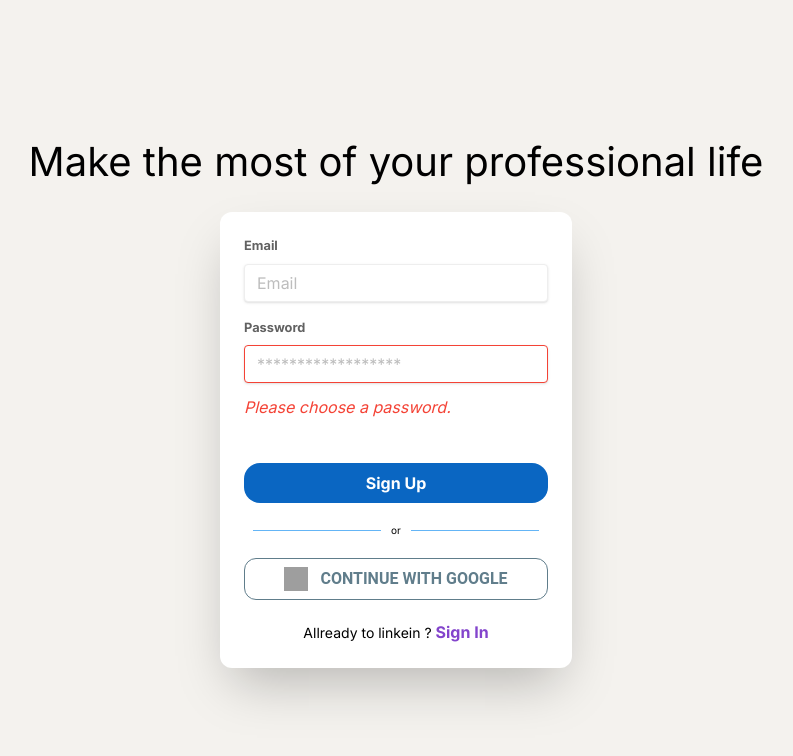
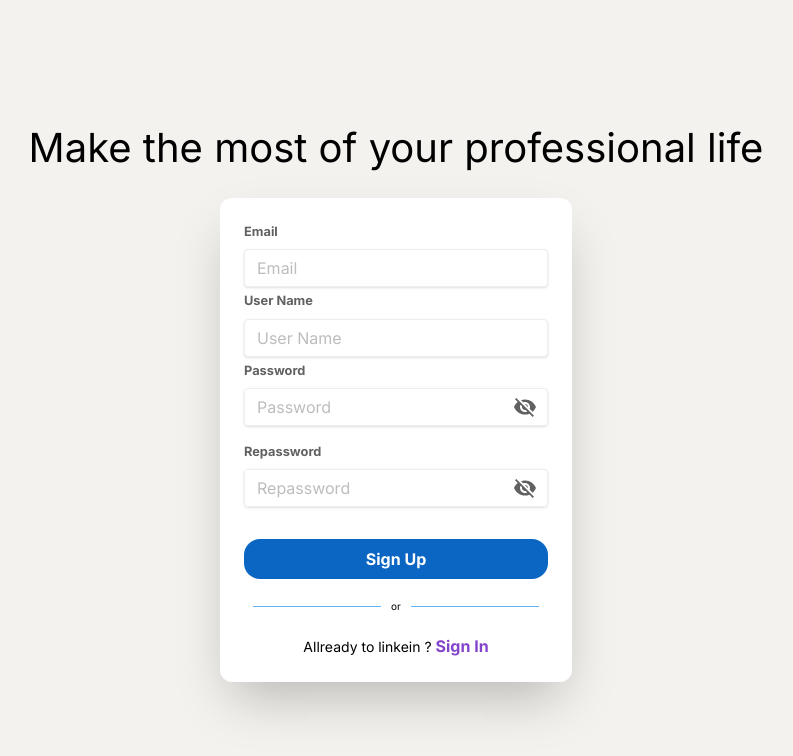
Before and after one commit to pet-project-with-friends/linkedbook-fe, a Next.js app: page /register in a window 1280 px wide. Shown: the top 756 px of the page, without its empty margins (244-1037 px from the left). Built offline with nearby package versions, Linux system fonts and the light colour scheme; grey boxes are pictures that could not be loaded.

Commit message:
add more validation for login form and register form

```diff
--- a/src/app/login/page.jsx
+++ b/src/app/login/page.jsx
@@ -1,9 +1,24 @@
 "use client";
 import InputField from "@/src/components/inputField/page.jsx";
-import { Button } from "@material-tailwind/react";
 import Link from "next/link.js";
+import { useState } from "react";
 
 function Login() {
+  const [valueFeild, setValueFeild] = useState({
+    userName: null,
+    password: null,
+  });
+
+  const [cancel, setCancel] = useState(null);
+
+  const onSignIn = () => {
+    if (cancel || Object.values(valueFeild).every((value) => value === null)) {
+      console.log("pls check all field");
+      return;
+    }
+    console.log("call api here");
+  };
+
   return (
     <div className="w-full h-screen flex flex-col gap-10 items-center justify-center bg-boxColor">
       <div className="w-[352px] p-[24px] rounded-xl shadow-2xl flex flex-col items-center justify-center gap-5">
@@ -11,8 +26,12 @@
           <h1 className="text-[40px]">Sign in</h1>
           <p className="text-[14px]">Stay updated on your professinal would</p>
         </div>
-        <form className="w-full h-auto ">
-          <InputField />
+        <form className="w-full h-auto flex flex-col gap-1">
+          <InputField
+            setValueFeild={setValueFeild}
+            valueFeild={valueFeild}
+            setCancel={setCancel}
+          />
           <div className="flex flex-col justify-start gap-4">
             <a
               className="inline-block align-baseline font-bold text-sm text-buttonColor hover:text-blue-800"
@@ -23,6 +42,7 @@
             <button
               className="bg-buttonColor hover:bg-blue-700 text-white font-bold py-2 px-4 rounded-2xl focus:outline-none focus:shadow-outline"
               type="button"
+              onClick={() => onSignIn()}
             >
               Sign In
             </button>
@@ -31,20 +51,6 @@
         <p className="text-[10px] relative after:absolute after:h-[1px] after:w-32 after:bg-blue-300 after:left-5 after:top-1/2 before:absolute before:h-[1px] before:w-32 before:bg-blue-300 before:right-5 before:top-1/2">
           or
         </p>
-        <Button
-          size="sm"
-          variant="outlined"
-          color="blue-gray"
-          className="flex justify-center items-center gap-3 w-full rounded-xl"
-        >
-          {/* eslint-disable-next-line @next/next/no-img-element */}
-          <img
-            src="https://docs.material-tailwind.com/icons/google.svg"
-            alt="metamask"
-            className="h-6 w-6"
-          />
-          Continue with Google
-        </Button>
       </div>
       <div>
         <p className="text-[14px] ">
--- a/src/app/register/page.jsx
+++ b/src/app/register/page.jsx
@@ -1,42 +1,49 @@
 "use client";
 import InputField from "@/src/components/inputField/page.jsx";
-import { Button } from "@material-tailwind/react";
 import Link from "next/link.js";
-import React from "react";
+import { useState } from "react";
 
 function Register() {
+  const [valueFeild, setValueFeild] = useState({
+    email: null,
+    userName: null,
+    password: null,
+    repassword: null,
+  });
+  const [cancel, setCancel] = useState(null);
+
+  const onRegister = () => {
+    if (cancel || Object.values(valueFeild).every((value) => value === null)) {
+      console.log("pls check all field");
+      return;
+    }
+    console.log("call api here");
+  };
+
   return (
     <div className="bg-backdrop w-full h-screen flex flex-col gap-5 justify-center items-center">
       <h1 className="text-[40px] max-w-fit">
         Make the most of your professional life
       </h1>
       <div className="w-[352px] p-[24px] bg-boxColor rounded-xl shadow-2xl flex flex-col items-center justify-center gap-5">
-        <form className="w-full h-auto ">
-          <InputField />
+        <form className="w-full h-auto flex flex-col gap-1">
+          <InputField
+            register
+            setValueFeild={setValueFeild}
+            valueFeild={valueFeild}
+            setCancel={setCancel}
+          />
         </form>
         <button
           className="w-full bg-buttonColor hover:bg-blue-700 text-white font-bold py-2 px-4 rounded-2xl focus:outline-none focus:shadow-outline"
           type="button"
+          onClick={() => onRegister()}
         >
           Sign Up
         </button>
         <p className="text-[10px] relative after:absolute after:h-[1px] after:w-32 after:bg-blue-300 after:left-5 after:top-1/2 before:absolute before:h-[1px] before:w-32 before:bg-blue-300 before:right-5 before:top-1/2">
           or
         </p>
-        <Button
-          size="sm"
-          variant="outlined"
-          color="blue-gray"
-          className="flex justify-center items-center gap-3 w-full rounded-xl"
-        >
-          {/* eslint-disable-next-line @next/next/no-img-element */}
-          <img
-            src="https://docs.material-tailwind.com/icons/google.svg"
-            alt="metamask"
-            className="h-6 w-6"
-          />
-          Continue with Google
-        </Button>
         <p className="text-[14px] ">
           Allready to linkein ?{" "}
           <Link
--- a/src/components/inputField/page.jsx
+++ b/src/components/inputField/page.jsx
@@ -1,35 +1,167 @@
 "use client";
-import React from "react";
+import RemoveRedEyeIcon from "@mui/icons-material/RemoveRedEye";
+import VisibilityOffIcon from "@mui/icons-material/VisibilityOff";
+import { useEffect, useState } from "react";
 
-function InputField() {
+function InputField({
+  register = false,
+  setValueFeild,
+  valueFeild,
+  setCancel,
+}) {
+  const [showText, setShowText] = useState(false);
+  const [error, setError] = useState({
+    email: "",
+    userName: "",
+    password: "",
+    repassword: "",
+  });
+
+  // show and hide password
+  const handleShowText = () => {
+    setShowText((prev) => !prev);
+  };
+
+  const listRegister = [
+    {
+      name: "Email",
+      id: "email",
+      type: "text",
+      error: error.email || "",
+    },
+    {
+      name: "User Name",
+      id: "userName",
+      type: "text",
+      error: error.userName || "",
+    },
+    {
+      name: "Password",
+      id: "password",
+      type: "password",
+      error: error.password || "",
+    },
+    {
+      name: "Repassword",
+      id: "repassword",
+      type: "password",
+      error: error.repassword || "",
+    },
+  ];
+
+  const listSignIn = [
+    {
+      name: "User Name",
+      id: "userName",
+      type: "text",
+      error: error.userName || "",
+    },
+    {
+      name: "Password",
+      id: "password",
+      type: "password",
+      error: error.password || "",
+    },
+  ];
+
+  const emailRegex = /^[^\s@]+@[^\s@]+\.[^\s@]+$/;
+
+  // vlaidation when typing
+  const onChangeField = (value, key) => {
+    setValueFeild((prev) => ({ ...prev, [key]: value }));
+  };
+
+  const validationField = (value) => {
+    let errors = {};
+
+    if (value?.email !== null && !emailRegex.test(value?.email)) {
+      errors.email = "Email is not correct form";
+    }
+
+    if (value?.userName !== null && value?.userName.length > 20) {
+      errors.userName = "User name must contain in 5 to 20 characters";
+    }
+
+    if (
+      value?.password !== null &&
+      !(
+        value?.password.length >= 8 &&
+        /[a-z]/.test(value.password) &&
+        /[A-Z]/.test(value.password) &&
+        /\d/.test(value.password)
+      )
+    ) {
+      errors.password =
+        "Password must contain both uppercase lowercase and number, and at least 8 characters";
+    }
+
+    if (value?.repassword !== null && value?.repassword !== value?.password) {
+      errors.repassword = "Repassword must match";
+    }
+
+    setError(Object.keys(errors).length > 0 ? errors : "");
+    setCancel(Object.keys(errors).length > 0);
+  };
+
+  useEffect(() => {
+    validationField(valueFeild);
+    // eslint-disable-next-line react-hooks/exhaustive-deps
+  }, [valueFeild]);
+
   return (
     <>
-      <div class="mb-4">
-        <label class="block text-gray-700 text-sm font-bold mb-2" for="email">
-          Email
+      {(register ? listRegister : listSignIn).map((vl, idx) => (
+        <div key={idx}>
+          <label
+            className="block text-gray-700 text-sm font-bold mb-2"
+            htmlFor={vl.id}
+          >
+            {vl.name}
           </label>
+          {vl.name === "Password" || vl.name === "Repassword" ? (
+            <>
+              <div
+                className={`shadow appearance-none border ${
+                  vl.error !== "" ? "border-red-500" : ""
+                }  rounded w-full text-gray-700  mb-3 focus:outline-none focus:shadow-outline flex items-center h-max`}
+              >
                 <input
-          class="shadow appearance-none border rounded w-full py-2 px-3 text-gray-700 leading-tight focus:outline-none focus:shadow-outline"
-          id="email"
-          type="text"
-          placeholder="Email"
+                  className="flex-[4] rounded px-3 h-full text-gray-700 leading-tight py-2 focus:outline-none focus:shadow-outline"
+                  id={vl.id}
+                  type={showText ? "text" : "password"}
+                  placeholder={vl.name}
+                  onChange={(e) => onChangeField(e.target.value, vl.id)}
                 />
+                {showText ? (
+                  <RemoveRedEyeIcon
+                    className="flex-[1] cursor-pointer"
+                    onClick={() => handleShowText()}
+                  />
+                ) : (
+                  <VisibilityOffIcon
+                    className="flex-[1] cursor-pointer"
+                    onClick={() => handleShowText()}
+                  />
+                )}
               </div>
-      <div class="mb-6">
-        <label
-          class="block text-gray-700 text-sm font-bold mb-2"
-          for="password"
-        >
-          Password
-        </label>
+              <p className="text-red-500 text-sm italic">{vl.error}</p>
+            </>
+          ) : (
+            <>
               <input
-          class="shadow appearance-none border border-red-500 rounded w-full py-2 px-3 text-gray-700 mb-3 leading-tight focus:outline-none focus:shadow-outline"
-          id="password"
-          type="password"
-          placeholder="******************"
+                className={`shadow appearance-none border rounded w-full py-2 px-3 text-gray-700 leading-tight focus:outline-none focus:shadow-outline ${
+                  vl.error !== "" ? "border-red-500" : ""
+                } `}
+                id={vl.id}
+                type={vl.type}
+                placeholder={vl.name}
+                onChange={(e) => onChangeField(e.target.value, vl.id)}
               />
-        <p class="text-red-500 text-xs italic">Please choose a password.</p>
+              <p className="text-red-500 text-sm italic">{vl.error}</p>
+            </>
+          )}
         </div>
+      ))}
     </>
   );
 }
```
Lines whose indentation alone changed are shown as unchanged.
